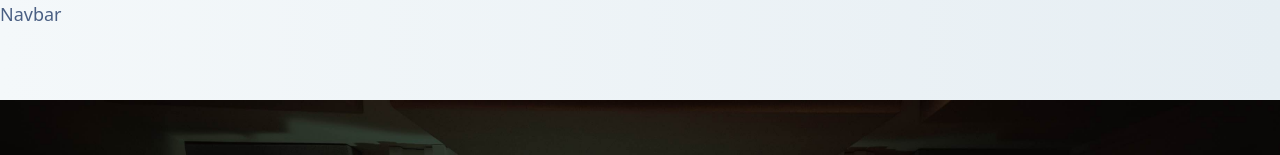
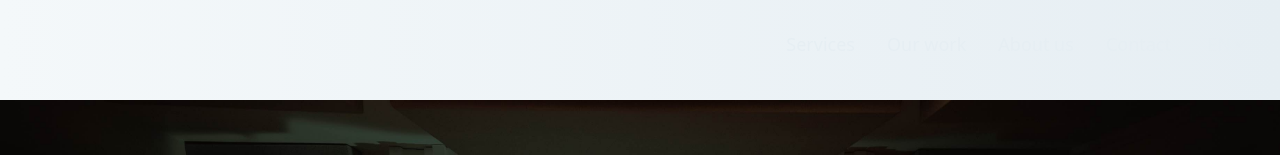
Before and after one commit to ifigueroa/figart-web, a Next.js app: page / in a window 1280 px wide. Shown: the top 155 px of the page. Built offline with nearby package versions, Linux system fonts and the light colour scheme.

Commit message:
Update Readme, restore Navba r

```diff
--- a/src/components/Navbar.jsx
+++ b/src/components/Navbar.jsx
@@ -1,9 +1,119 @@
-import React from 'react'
+import React, { useState } from "react";
+import CloseBtn from "./CloseBtn";
+import BurgerMenu from "./BurgerMenu";
+import MobileMenu from "./MobileMenu";
+import ContactModal from "./ContactModal";
+import { useScroll, useTransform, motion } from "framer-motion";
+import Link from "next/link";
+import { navVariants } from "@/utils/motion";
+import Logo from "../../public/images/logo.png";
+import Image from "next/image";
+import LanguageSelect from "./LanguageSelect";
 
-const Navbar = () => {
+const Navbar = (props) => {
+  const [toggle, setToggle] = useState(false);
+  let [isOpen, setIsOpen] = useState(false);
+  const { scrollYProgress } = useScroll();
+  let opacity = useTransform(scrollYProgress, [0, 0.05], [1, 0]);
+  function closeModal() {
+    setIsOpen(false);
+  }
+
+  function openModal() {
+    setIsOpen(true);
+  }
+
   return (
-    <div>Navbar</div>
-  )
-}
+    <nav className=" flex  items-center w-full z-20 fixed sm:static top-0 right-0 ">
+      <div className=" flex justify-between items-center w-full max-w-7xl mx-auto">
+        {/* Mobile menu backdrop */}
+        <div
+          className={` ${
+            toggle ? "-translate-y-0" : "-translate-y-full"
+          }  transition-transform duration-500 fixed top-0 left-0 w-full h-full bg-artman-blue-950 z-0 sm:hidden `}
+        />
+        <motion.div style={!isOpen && { opacity }}>
+          <Link href="/">
+            <Image
+              src={Logo}
+              alt="Artman Entertainment logo"
+              className=" w-24 sm:w-32   cursor-pointer ml-4 lg:ml-8 z-10 animate-logo "
+            />
+          </Link>
+        </motion.div>
+        {/* Desktop Menu */}
 
-export default Navbar
+        <div>
+          <motion.ul
+            className=" text-base lg:text-lg hidden sm:flex gap-8 mr-8 text-artman-blue-100 text-shadow-sm  "
+            initial="hidden"
+            whileInView="show"
+          >
+            <motion.li variants={navVariants(0.1)}>
+              <a
+                href="#services"
+                className=" group cursor-pointer relative  pb-2 overflow-hidden"
+              >
+                Services
+                <span className=" absolute h-0.5 bg-artman-blue-100 w-full left-0 bottom-0 scale-0 group-hover:scale-100  group-hover:origin-left origin-right transition-transform duration-300 ease-out"></span>
+              </a>
+            </motion.li>
+            <motion.li variants={navVariants(0.2)}>
+              <a
+                href="#our-work"
+                className=" group cursor-pointer relative  pb-2 overflow-hidden"
+              >
+                {props.item2}
+                <span className=" absolute h-0.5 bg-artman-blue-100 w-full left-0 bottom-0 scale-0 group-hover:scale-100  group-hover:origin-left origin-right transition-transform duration-300 ease-out"></span>
+              </a>
+            </motion.li>
+            <motion.li variants={navVariants(0.3)}>
+              <a
+                href="#about"
+                className=" group cursor-pointer relative  pb-2 overflow-hidden"
+              >
+                {props.item3}
+                <span className=" absolute h-0.5 bg-artman-blue-100 w-full left-0 bottom-0 scale-0 group-hover:scale-100  group-hover:origin-left origin-right transition-transform duration-300 ease-out"></span>
+              </a>
+            </motion.li>
+            <motion.li variants={navVariants(0.4)}>
+              <button
+                className=" group cursor-pointer relative  pb-2 overflow-hidden"
+                onClick={openModal}
+              >
+                Contact
+                <span className=" absolute h-0.5 bg-artman-blue-100 w-full left-0 bottom-0 scale-0 group-hover:scale-100  group-hover:origin-left origin-right transition-transform duration-300 ease-out"></span>
+              </button>
+            </motion.li>
+
+            <motion.li variants={navVariants(0.4)}>
+              <LanguageSelect />
+            </motion.li>
+          </motion.ul>
+          <BurgerMenu toggle={toggle} setToggle={setToggle} />
+        </div>
+      </div>
+      {/* Mobile Menu */}
+
+      <CloseBtn toggle={toggle} setToggle={setToggle} />
+      <MobileMenu
+        toggle={toggle}
+        setToggle={setToggle}
+        openModal={openModal}
+        mobileItem2={props.mobileItem2}
+        mobileItem3={props.mobileItem3}
+      />
+      <ContactModal
+        isOpen={isOpen}
+        closeModal={closeModal}
+        firstname={props.firstname}
+        lastname={props.lastname}
+        termsSp1={props.termsSp1}
+        termsSp2={props.termsSp2}
+        send={props.send}
+      />
+    </nav>
+  );
+};
+
+export default Navbar;
```
Also changed, not shown: public/images/readme-preview.jpg (added), 1 other file (tests, documents, lock files or other folders).
